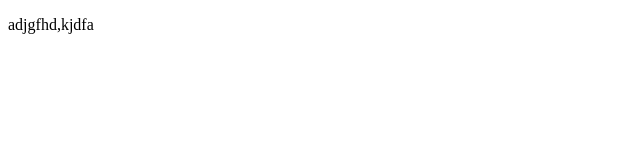
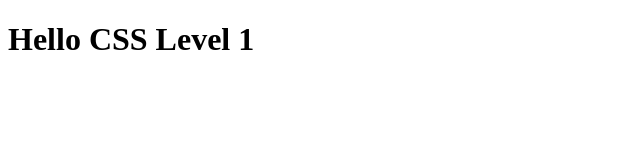
Before and after one commit to Noorunnabi-1/CSS-Tutorial, a plain HTML site: page Index.html in a window 1280 px wide. Shown: the whole page, without its empty margins (0-640 px from the left). Drawn offline with Linux system fonts and the light colour scheme.

Commit message:
CSS Level 1

```diff
--- a/Index.html
+++ b/Index.html
@@ -4,11 +4,11 @@
 <head>
     <meta charset="UTF-8">
     <meta name="viewport" content="width=device-width, initial-scale=1.0">
-    <title>Document</title>
+    <title>CSS Level 1</title>
 </head>
 
 <body>
-    <p>adjgfhd,kjdfa</p>
+    <h1>Hello CSS Level 1 </h1>
 </body>
 
 </html>
```
